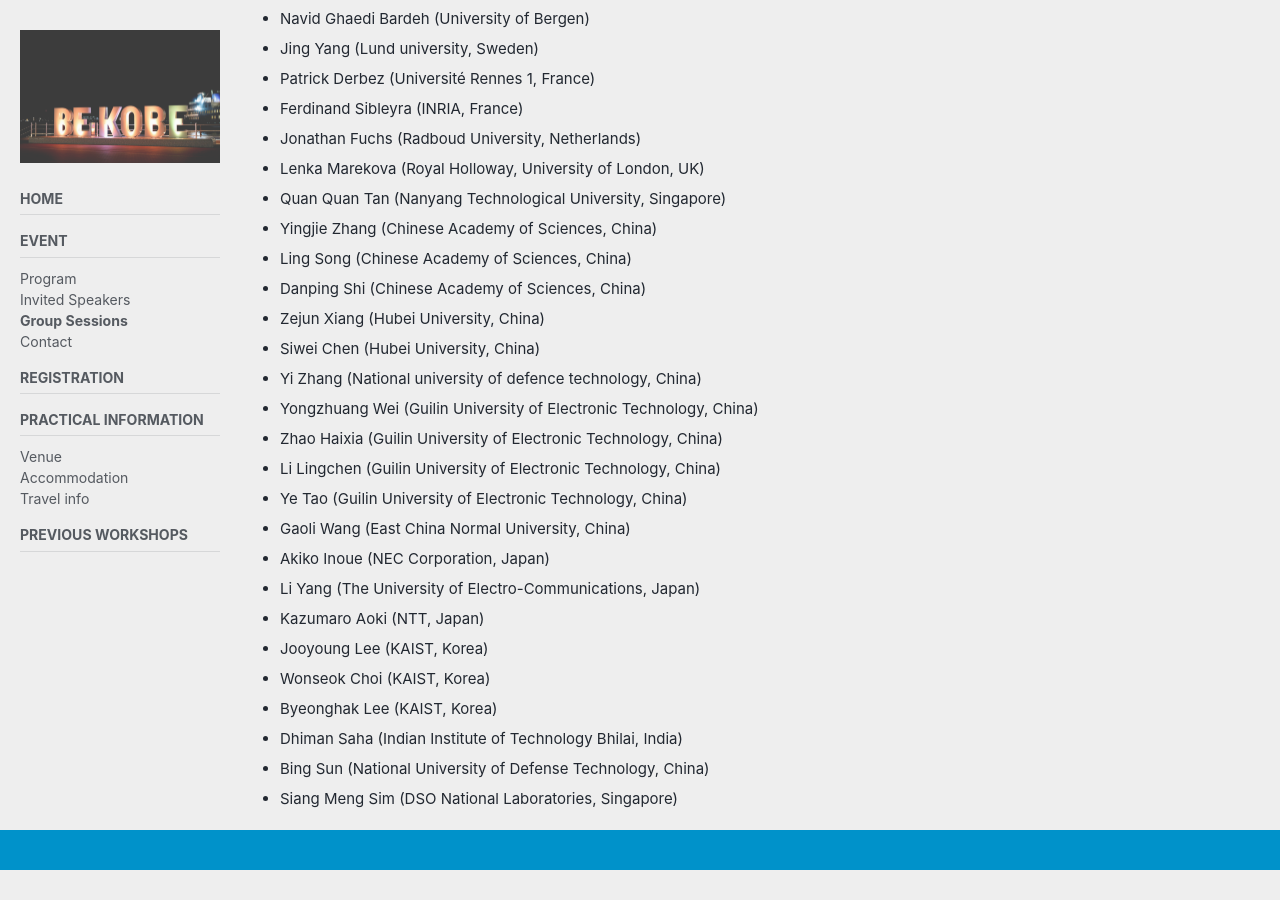
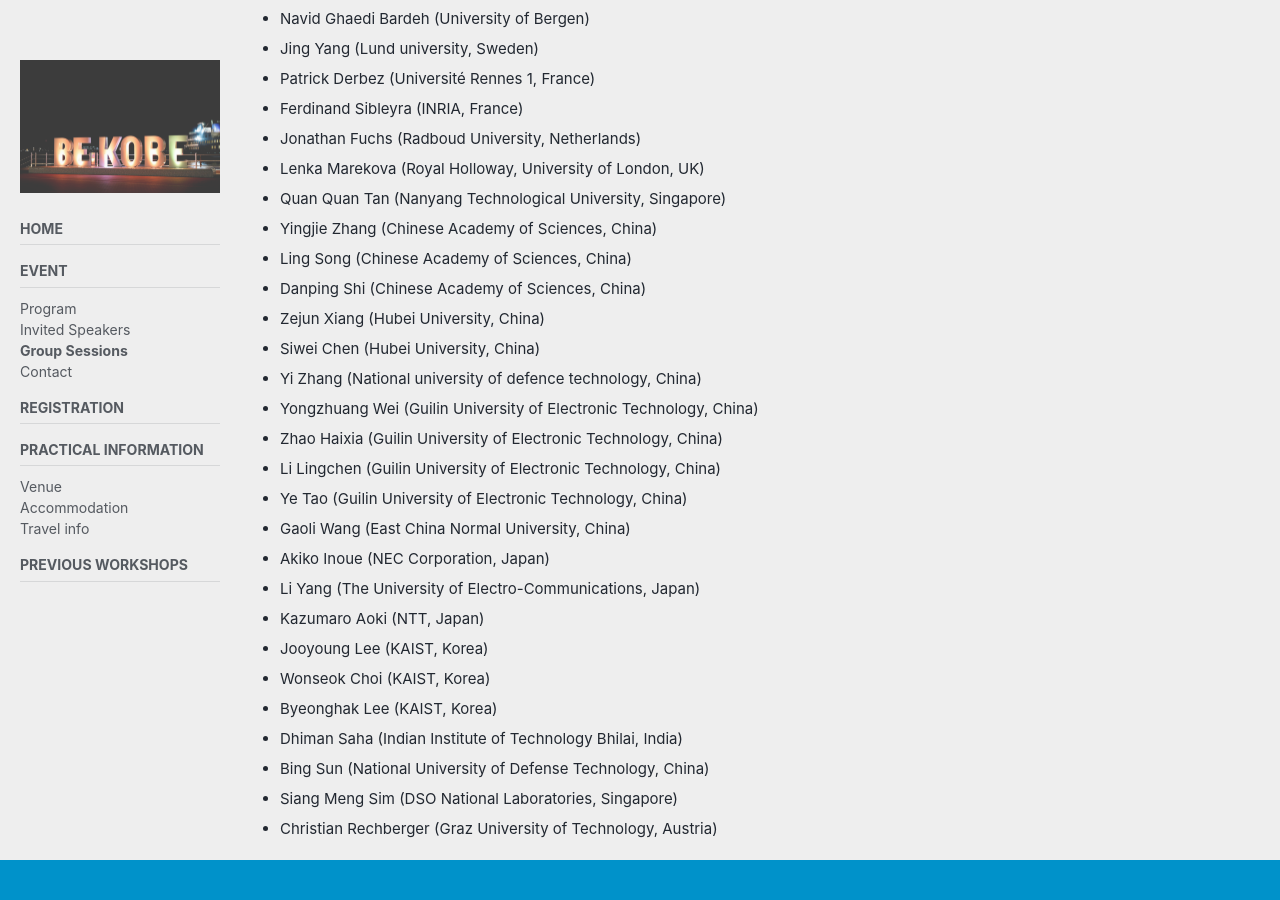
Before and after one commit to askworkshop/ask2019, a Jekyll site: the page built from groups.md, in a window 1280 px wide and 900 px high, scrolled down 306 px. Built offline with Jekyll 4.4.1, drawn with Linux system fonts in a browser that asks for light colours; cached includes are drawn as plain includes; nearby versions of some CDN libraries; our own code applies the rules of GitHub Pages for plain Markdown files; before the commit the page ends 1176 px from its top, so only the background shows below that.

Commit message:
add a participant

```diff
--- a/groups.md
+++ b/groups.md
@@ -41,7 +41,7 @@ sidebar:
 - Dhiman Saha (Indian Institute of Technology Bhilai, India)
 - Bing Sun (National University of Defense Technology, China)
 - Siang Meng Sim (DSO National Laboratories, Singapore)
-
+- Christian Rechberger (Graz University of Technology, Austria)
 
 <!--
 
```
